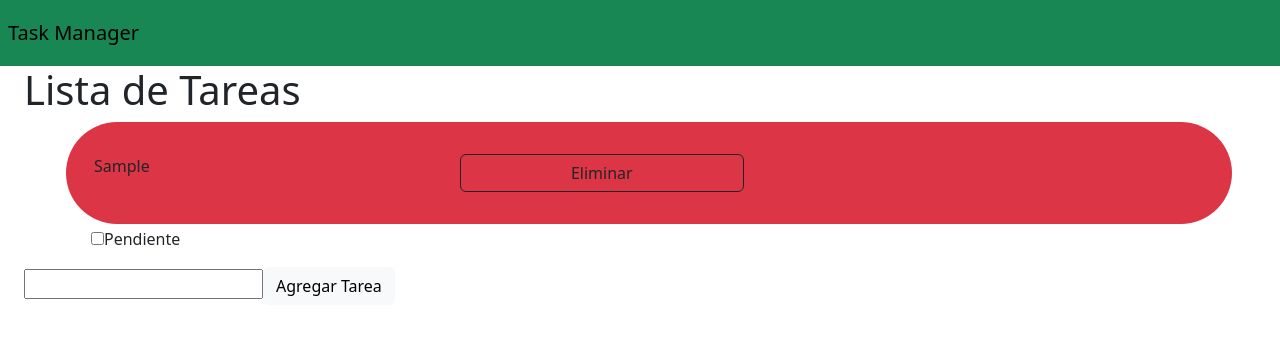
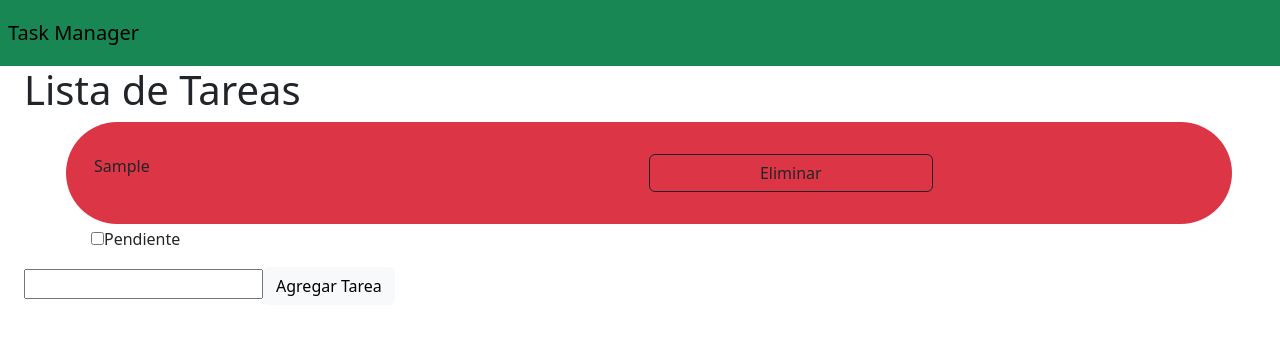
Before and after one commit to JackyrDC/ToDo_List, a Vue app: page / in a window 1280 px wide. Both pictures are taken after typing "Sample" into the empty fields and a click on the button "Agregar Tarea". Shown: the top 338 px of the page. Built offline with nearby package versions, Linux system fonts and the light colour scheme.

Commit message:
Update Items.vue

```diff
--- a/src/components/Items.vue
+++ b/src/components/Items.vue
@@ -3,11 +3,12 @@
       <section class="rounded-pill container-fluid" :class="{'bg-success': task.completed, 'bg-danger': !task.completed}">
           <div class="row p-3">
             <span class="col-3 col-sm-4 ml-3 mr-3 mt-3 mb-3">{{ task.text }}</span>
+            <div class="col-3 col-sm-2"></div>
             <button @click="removeTask" class="btn btn-outline-dark col-3 col-sm-3 mt-3 mb-3">Eliminar</button>
           </div>
       </section>
           <div class="container">
-            <input type="checkbox" class="ml-3 mt-2" v-model="task.completed" />
+            <input type="checkbox" class="mt-2" v-model="task.completed" />
             <span>{{ task.completed ? 'Realizada' : 'Pendiente' }}</span>
           </div>
     </li>
```
